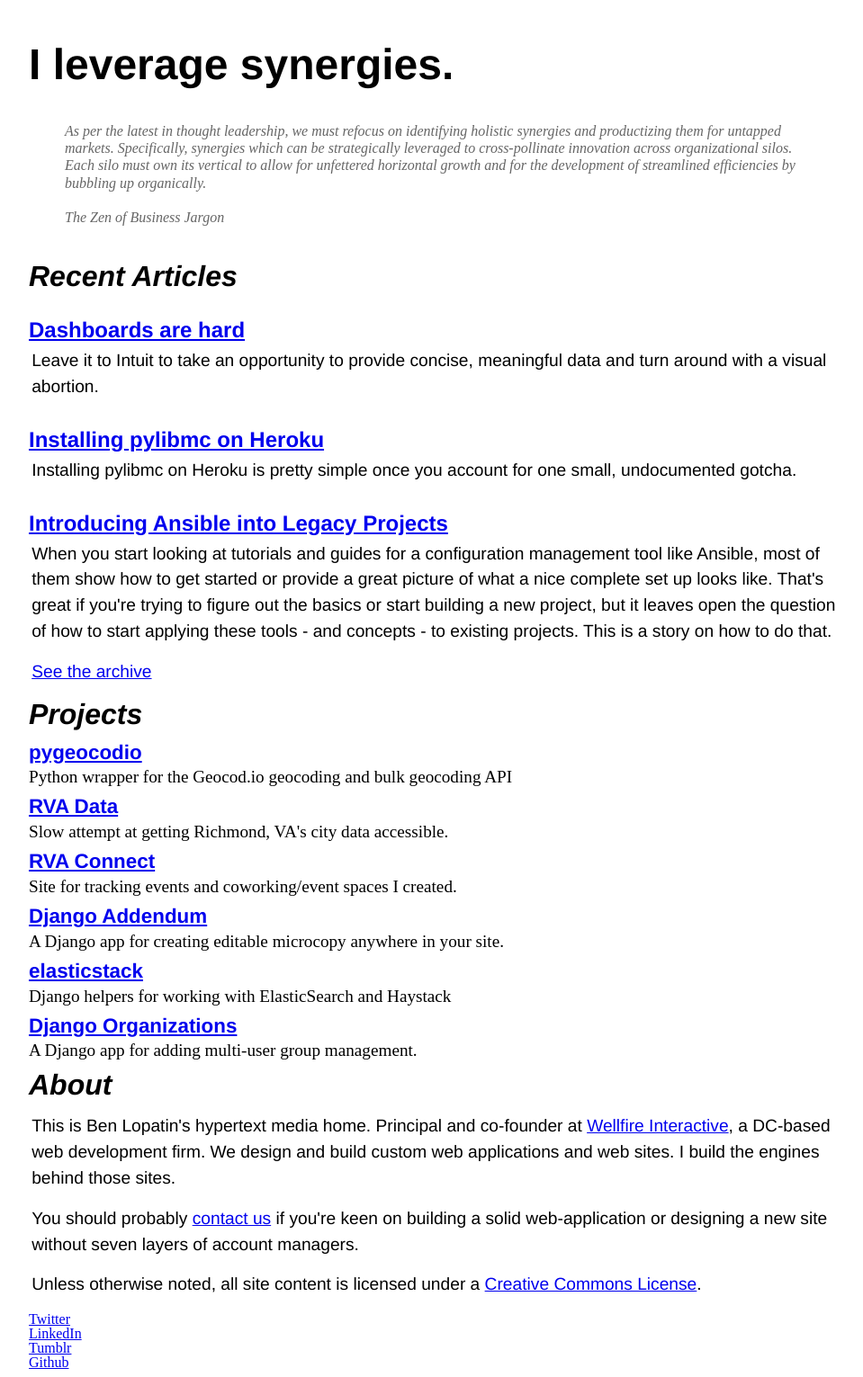
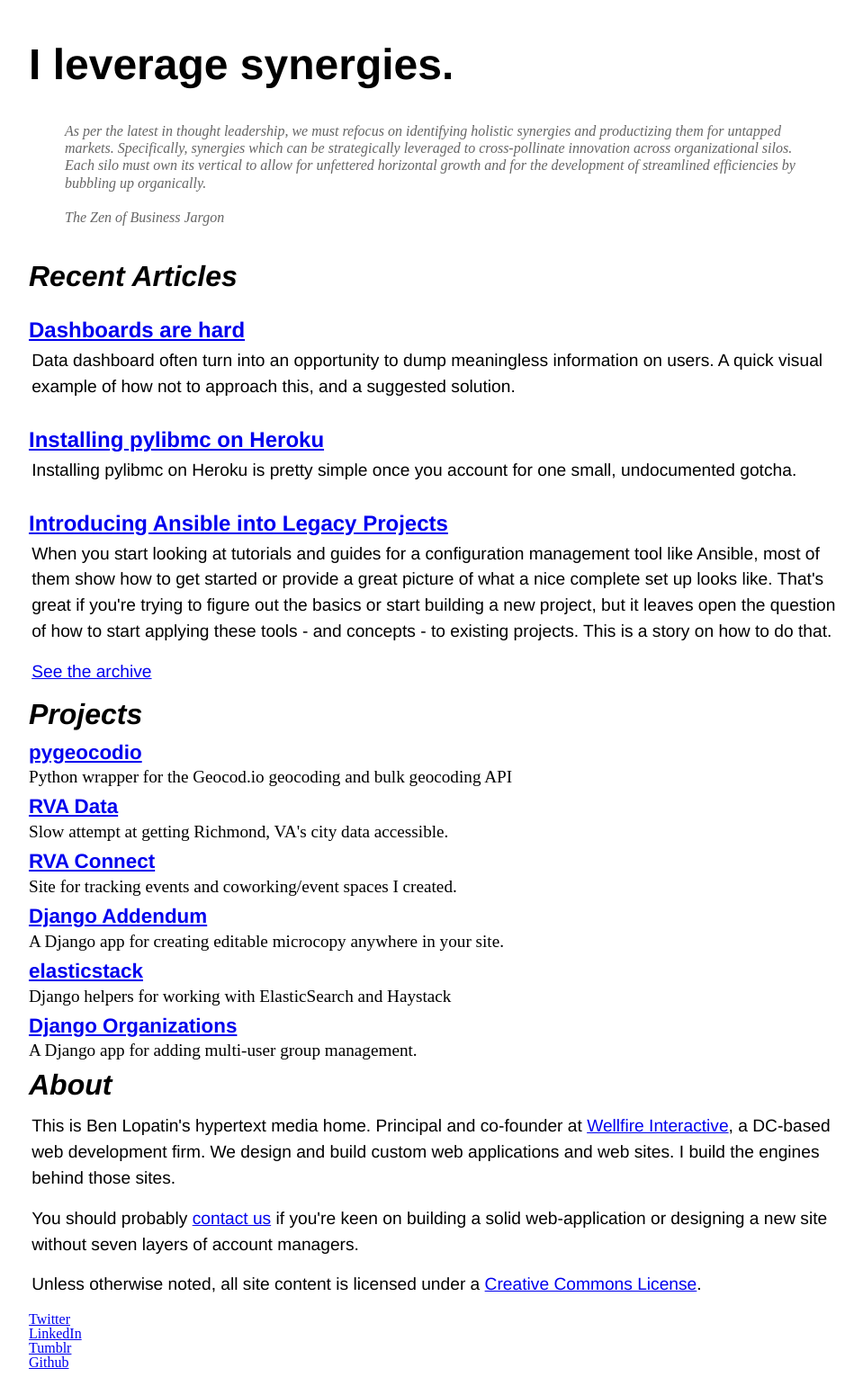
Before and after one commit to bennylope/bennylope.github.com, a Jekyll site: the page built from index.html, in a window 1280 px wide. Shown: the whole page at 90% size, without its empty margins (158-1117 px from the left). Built offline with Jekyll 4.4.1, drawn with Linux system fonts in a browser that asks for light colours; the list of posts is cut into pages by our own code; comment, search, counter and statistics services are not loaded.

Commit message:
Verbiage change

```diff
--- a/_posts/2014-08-27-quickbooks-ui.md
+++ b/_posts/2014-08-27-quickbooks-ui.md
@@ -7,8 +7,9 @@
 soHelpful: true
 comments: true
 teaser: >
-    Leave it to Intuit to take an opportunity to provide concise, meaningful
-    data and turn around with a visual abortion.
+    Data dashboard often turn into an opportunity to dump meaningless
+    information on users. A quick visual example of how not to approach this,
+    and a suggested solution.
 ---
 
 This is what I saw today when I opened up our QuickBooks online dashboard:
```
